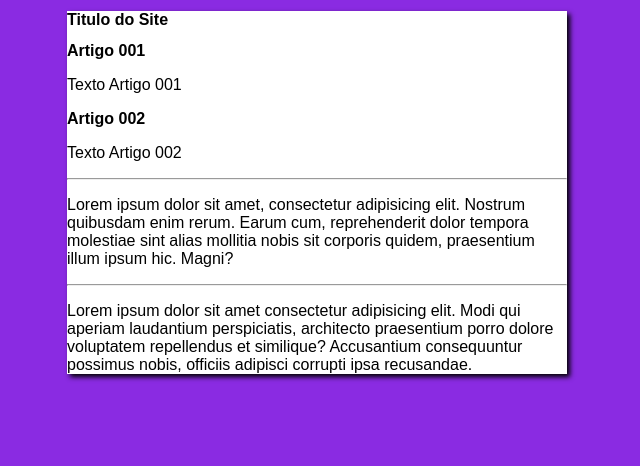
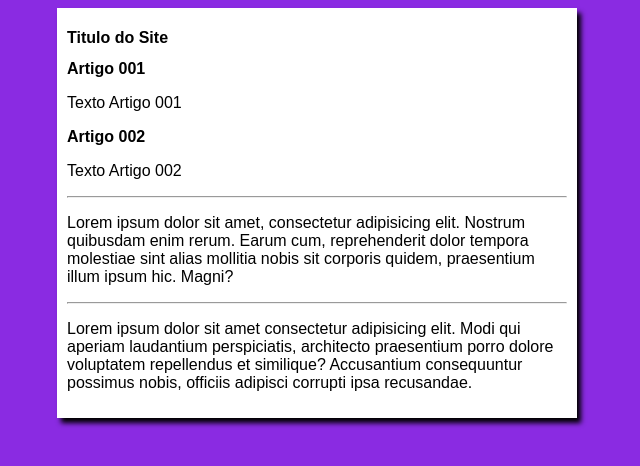
Before and after one commit to LeoRVergani/projeto-site, a plain HTML site: page index.html in a window 1280 px wide. Shown: the whole page, without its empty margins (323-963 px from the left). Drawn offline with Linux system fonts and the light colour scheme.

Commit message:
update style.css

```diff
--- a/estilos/style.css
+++ b/estilos/style.css
@@ -9,9 +9,10 @@ body {
 }
 
 main {
-    background-color: white;
+    background-color: rgb(255, 255, 255);
     width: 500px;
+    padding: 10px;
     margin: auto;
-    box-shadow: 3px 3px 5px black;
+    box-shadow: 4px 5px 5px rgb(0, 0, 0);
 
 }
```
